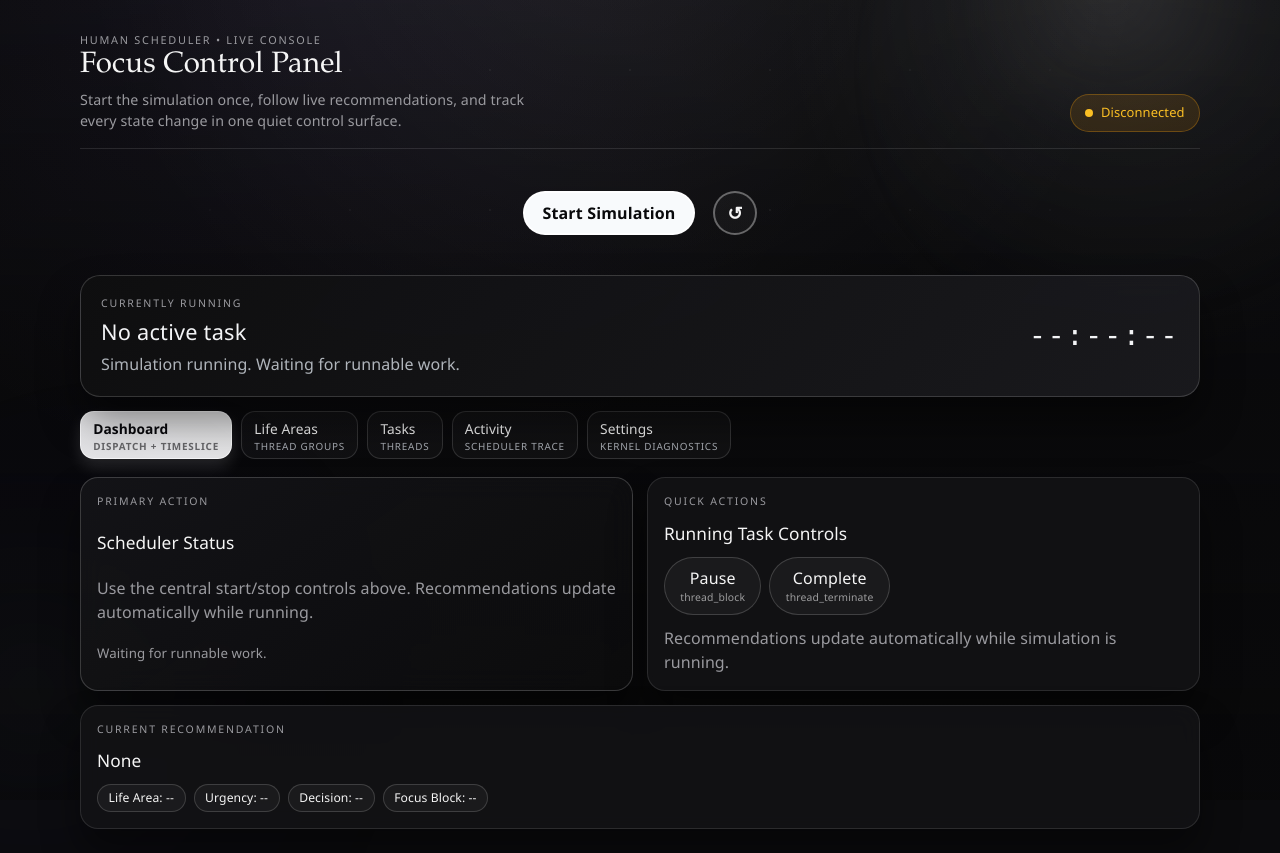
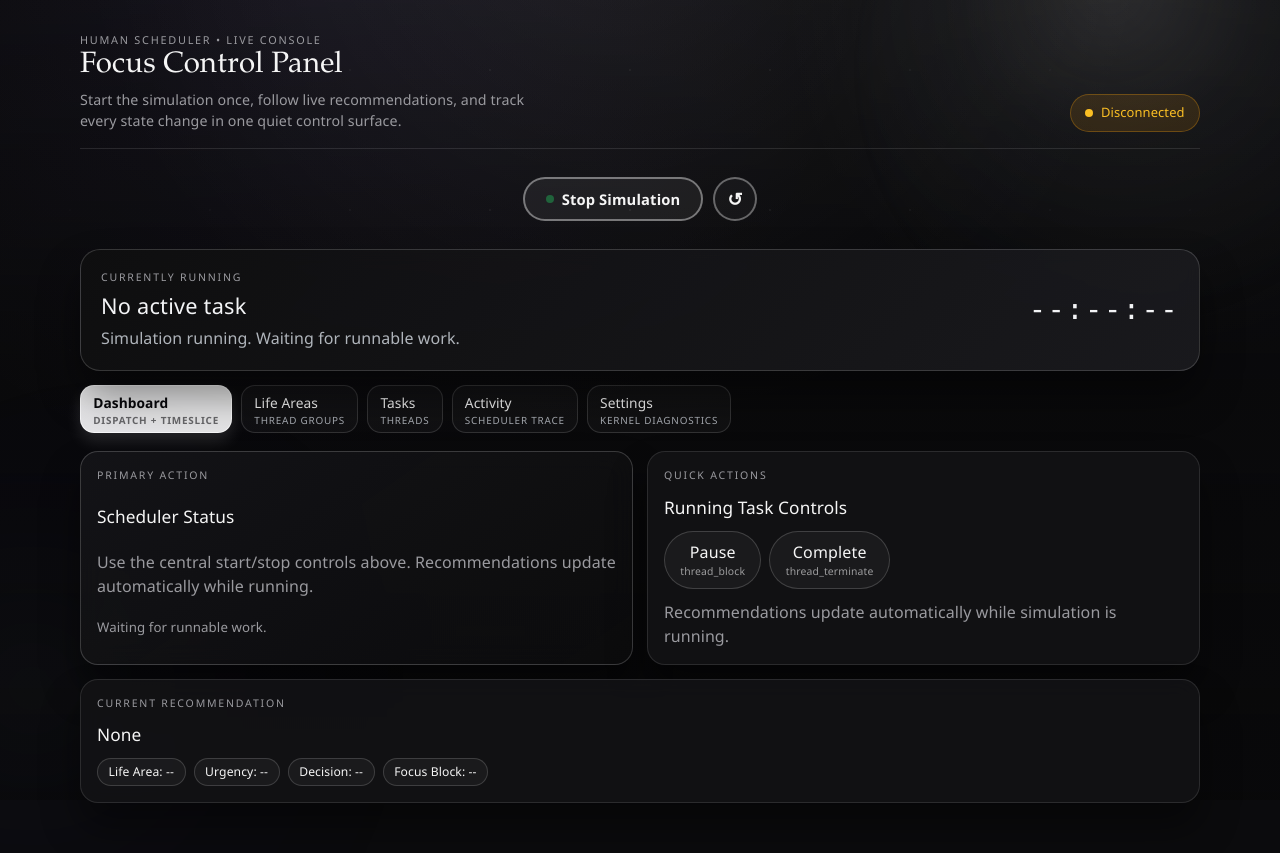
Before and after one commit to AndrewWarb/human-scheduler, a Next.js app in the folder human_sched/gui/nextjs_site/: page / in a window 1280 px wide. Both pictures are taken after a click on the button "Start Simulation". After the commit the page ends 827 px from the top, so only its background shows below. Built offline with nearby package versions, Linux system fonts and the light colour scheme; no server answers.

Commit message:
update button design

```diff
--- a/human_sched/gui/nextjs_site/app/globals.css
+++ b/human_sched/gui/nextjs_site/app/globals.css
@@ -151,13 +151,13 @@ body::after {
 }
 
 .sim-launch {
-  margin: 42px auto 40px;
+  margin: 28px auto 28px;
   width: 100%;
   display: flex;
   justify-content: center;
   align-items: center;
   flex-wrap: wrap;
-  column-gap: 18px;
+  column-gap: 10px;
   row-gap: 10px;
 }
 
@@ -169,19 +169,20 @@ body::after {
   display: inline-flex;
   align-items: center;
   justify-content: center;
-  padding: 0 1.1rem;
+  gap: 0.5rem;
+  padding: 0 1.3rem;
   border-radius: 999px;
   border: 2px solid rgba(255, 255, 255, 0.9);
   line-height: 1;
   font: inherit;
-  font-size: 1rem;
+  font-size: 0.92rem;
   font-weight: 700;
   letter-spacing: 0.01em;
   cursor: pointer;
   background: #f8fafc;
   color: #09090b;
   box-shadow: none;
-  transition: none;
+  transition: background 0.15s, border-color 0.15s, color 0.15s;
 }
 
 .sim-launch-btn:hover {
@@ -195,6 +196,20 @@ body::after {
 .sim-launch-btn:focus-visible {
   outline: 2px solid rgba(255, 255, 255, 0.58);
   outline-offset: 2px;
+}
+
+.sim-launch-btn-running {
+  background: rgba(255, 255, 255, 0.06);
+  color: var(--color-ink);
+  border-color: rgba(255, 255, 255, 0.4);
+}
+
+.sim-launch-btn-running:hover {
+  background: rgba(255, 255, 255, 0.12);
+}
+
+.sim-launch-btn-running:active {
+  background: rgba(255, 255, 255, 0.18);
 }
 
 .sim-launch-btn-secondary {
@@ -214,6 +229,19 @@ body::after {
 
 .sim-launch-btn-secondary:active {
   background: rgba(255, 255, 255, 0.16);
+}
+
+@keyframes pulse-dot {
+  0%, 100% { opacity: 1; }
+  50% { opacity: 0.4; }
+}
+
+.sim-pulse-dot {
+  width: 8px;
+  height: 8px;
+  border-radius: 50%;
+  background: #22c55e;
+  animation: pulse-dot 1.8s ease-in-out infinite;
 }
 
 .section-eyebrow {
--- a/human_sched/gui/nextjs_site/app/page.tsx
+++ b/human_sched/gui/nextjs_site/app/page.tsx
@@ -13,7 +13,7 @@ import { SettingsView } from "@/components/views/settings-view";
 
 function AppShell() {
   const [activeTab, setActiveTab] = useState<TabId>("dashboard");
-  const { state, sseStatus, startSimulation, resetSimulation } = useApp();
+  const { state, sseStatus, startSimulation, stopSimulation, resetSimulation } = useApp();
 
   return (
     <div className="app-shell animate-[fade-in_0.45s_ease]">
@@ -37,12 +37,13 @@ function AppShell() {
       <section className="sim-launch" aria-label="Simulation controls">
         <button
           type="button"
-          className="sim-launch-btn"
-          aria-label="Start simulation"
-          title="Start simulation"
-          onClick={() => void startSimulation()}
+          className={`sim-launch-btn${state.simulationRunning ? " sim-launch-btn-running" : ""}`}
+          aria-label={state.simulationRunning ? "Stop simulation" : "Start simulation"}
+          title={state.simulationRunning ? "Stop simulation" : "Start simulation"}
+          onClick={() => void (state.simulationRunning ? stopSimulation() : startSimulation())}
         >
-          Start Simulation
+          {state.simulationRunning && <span className="sim-pulse-dot" />}
+          {state.simulationRunning ? "Stop Simulation" : "Start Simulation"}
         </button>
         <button
           type="button"
--- a/human_sched/gui/nextjs_site/components/views/life-areas-view.tsx
+++ b/human_sched/gui/nextjs_site/components/views/life-areas-view.tsx
@@ -103,19 +103,18 @@ export function LifeAreasView() {
 
   return (
     <div className="animate-[fade-in_0.25s_ease]">
-      <div className="grid items-start grid-cols-2 gap-3.5 max-[920px]:grid-cols-1">
+      <div className="grid items-start grid-cols-1 gap-3.5">
         <Card>
           <p className="section-eyebrow">Create Life Area</p>
           <LifeAreaForm onSubmit={doCreateLifeArea} />
         </Card>
+      </div>
 
-        <Card>
-          <p className="section-eyebrow">Life Areas</p>
-          <div className="grid gap-2.5">
-            {state.lifeAreas.length === 0 ? (
-              <div className="text-muted italic">No life areas yet.</div>
-            ) : (
-              state.lifeAreas.map((area) => {
+      <div className="grid items-start grid-cols-2 gap-3.5 mt-3.5 max-[920px]:grid-cols-1">
+        {state.lifeAreas.length === 0 ? (
+          <div className="text-muted italic">No life areas yet.</div>
+        ) : (
+          state.lifeAreas.map((area) => {
                 const interactivityScores = area.interactivity_scores ?? {};
                 const knownKeys = new Set(
                   INTERACTIVITY_BUCKETS.map(({ key }) => key),
@@ -234,8 +233,6 @@ export function LifeAreasView() {
                 );
               })
             )}
-          </div>
-        </Card>
       </div>
     </div>
   );
```
